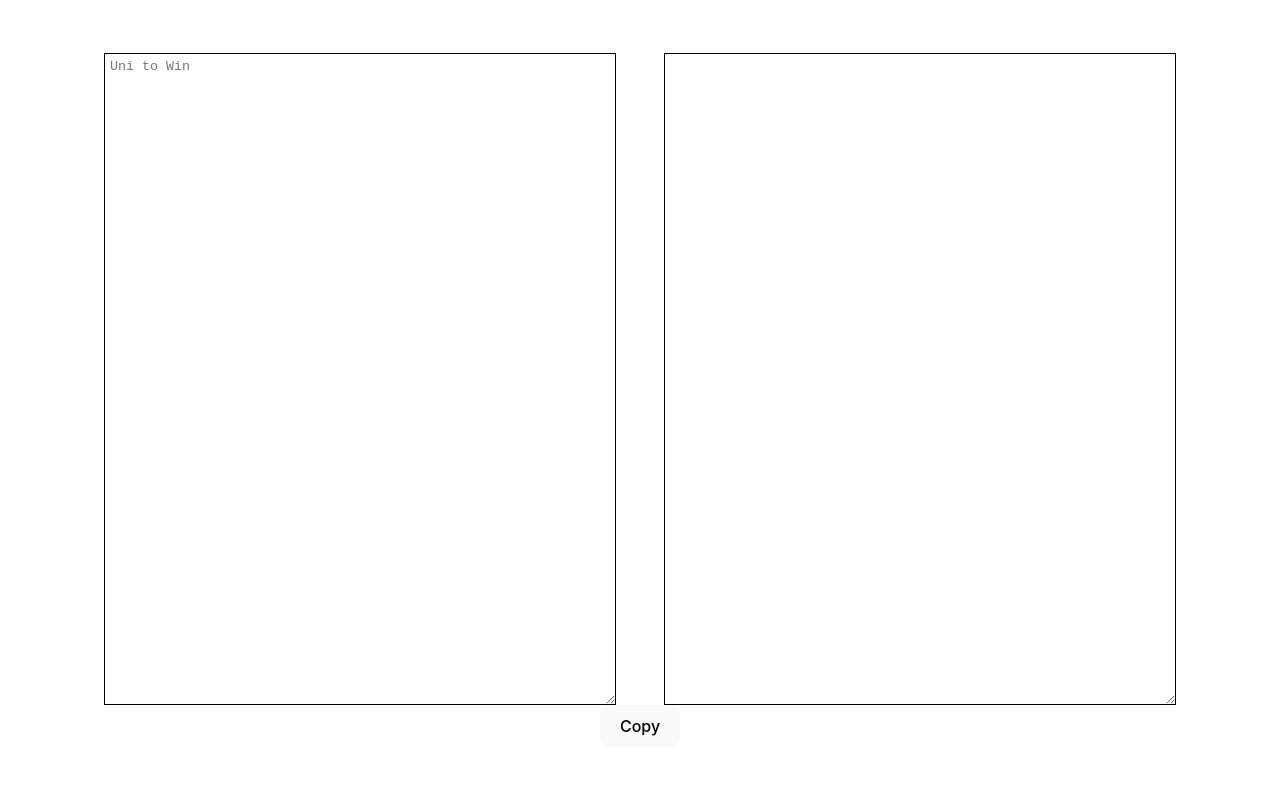
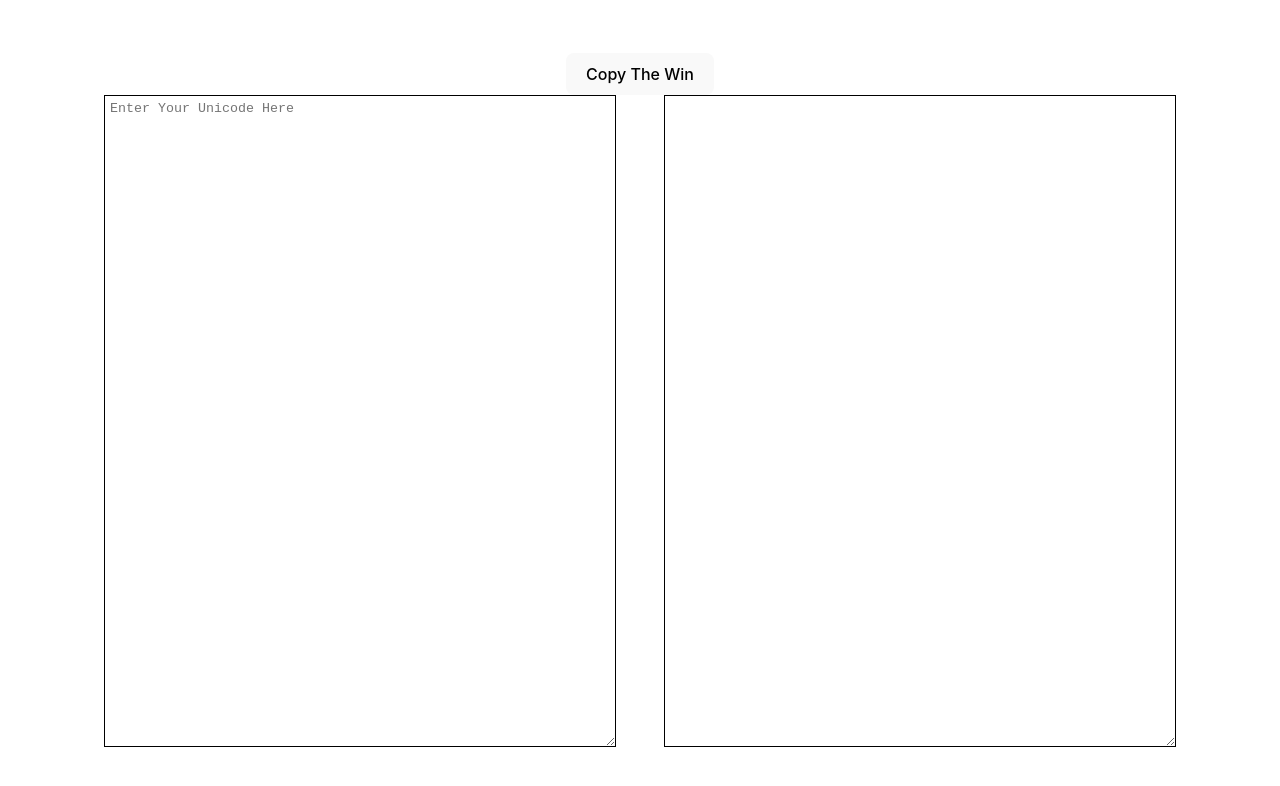
Before and after one commit to Zai185/uni-to-win, a Vue app: page / in a window 1280 px wide. Shown: the top 786 px of the page. Built offline with nearby package versions, Linux system fonts and the light colour scheme.

Commit message:
update title and logo

```diff
--- a/index.html
+++ b/index.html
@@ -1,13 +1,16 @@
 <!DOCTYPE html>
 <html lang="en">
+
 <head>
   <meta charset="UTF-8" />
-    <link rel="icon" type="image/svg+xml" href="/vite.svg" />
+  <link rel="icon" type="image/svg+xml" href="/uni-to-win.png" />
   <meta name="viewport" content="width=device-width, initial-scale=1.0" />
-    <title>Vite + Vue</title>
+  <title>UNI-WIN | unicode to win innwa text convertor</title>
 </head>
+
 <body>
   <div id="app"></div>
   <script type="module" src="/src/main.js"></script>
 </body>
+
 </html>
--- a/src/App.vue
+++ b/src/App.vue
@@ -1,9 +1,11 @@
 <template>
-  <div class="flex">
-    <textarea placeholder="Uni to Win" v-model="text"></textarea>
-    <textarea ref="textBox" readonly v-model="textMod"></textarea>
+  <div>
+    <button @click="copyToClipboard">Copy The Win</button>
+    <div class="flex">
+      <textarea placeholder="Enter Your Unicode Here" v-model="text"></textarea>
+      <textarea ref="textBox" readonly v-model="textMod"></textarea>
+    </div>
   </div>
-  <button @click="copyToClipboard">Copy</button>
 </template>
 
 <script setup>
```
Also changed, not shown: public/uni-to-win.png (added). Lines whose indentation alone changed are shown as unchanged.
